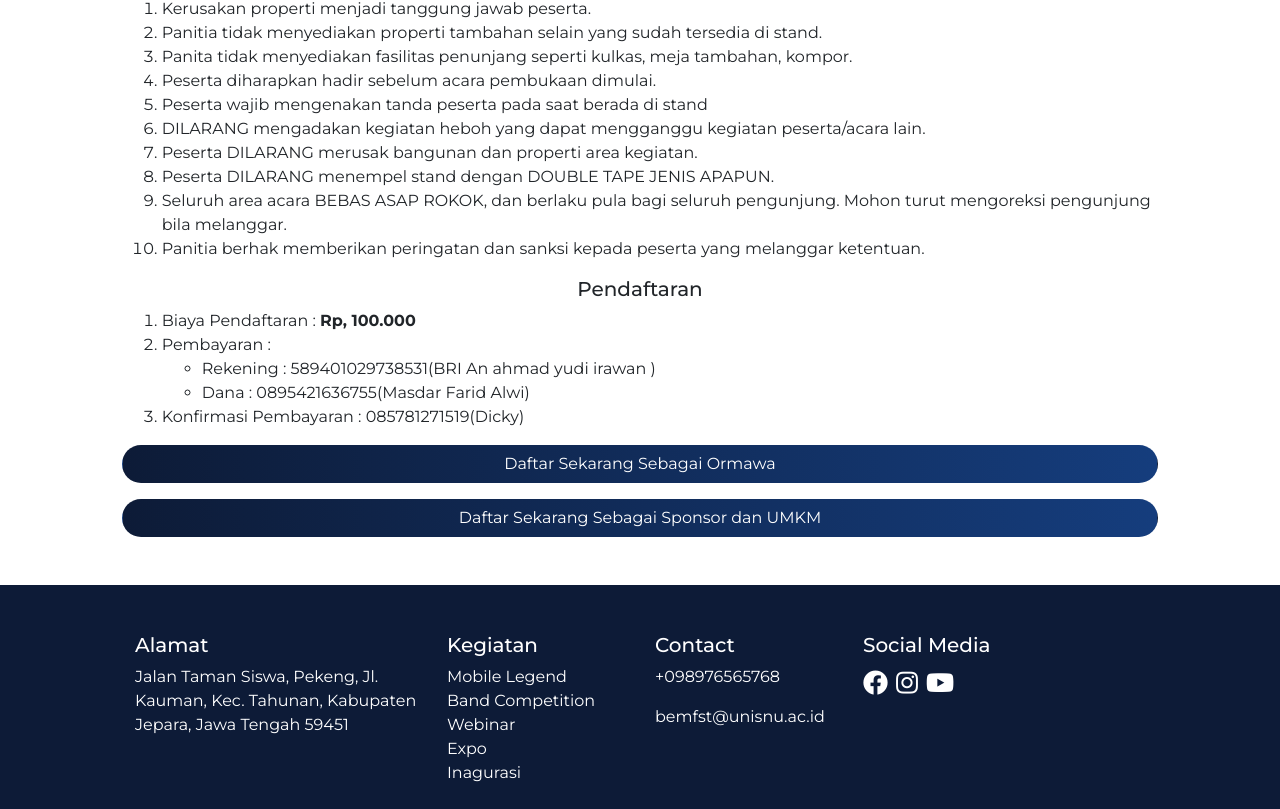
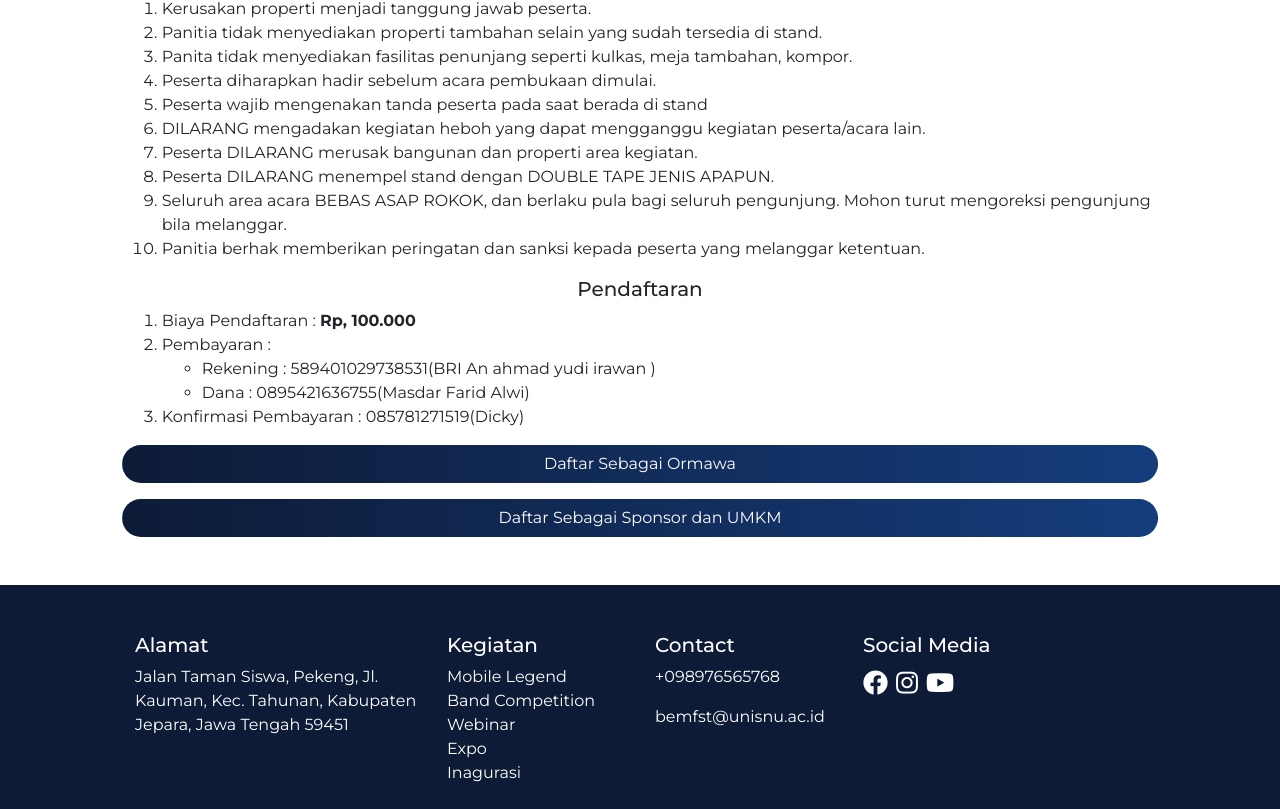
Before and after one commit to ArisEXTIdea/technofest2021fin, a React (Create React App) app: page /expo in a window 1280 px wide. Shown: the part 1472-2281 px from the top of the page. Built offline with nearby package versions, Linux system fonts and the light colour scheme.

Commit message:
Technofest 2021

```diff
--- a/src/components/molecules/navbar/Navbar.jsx
+++ b/src/components/molecules/navbar/Navbar.jsx
@@ -33,7 +33,6 @@ export class Navbar extends Component {
                                     <div className="dropdown-menu" aria-labelledby="navbarDropdown">
                                         <Link to="/webinar" className="dropdown-item" >Webinar</Link>
                                         <Link to='/expo' className="dropdown-item" >Expo</Link>
-                                        <Link to='/donor-darah' className="dropdown-item" >Donor Darah</Link>
                                     </div>
                                 </span>
                                 <Link to='/pengumuman'><p className="nav-item nav-link" >Pengumuman</p></Link>
--- a/src/pages/Expo/Expoabout.jsx
+++ b/src/pages/Expo/Expoabout.jsx
@@ -64,8 +64,8 @@ export class Expoabout extends Component {
                             </li>
                             <li>Konfirmasi Pembayaran : 085781271519(Dicky)</li>
                         </ol>
-                        <Link to="/expo/ormawa/daftar"><Button title="Daftar Sekarang Sebagai Ormawa" addStyle="btn-block"/></Link>
-                        <Link to="/expo/partner/daftar"><Button title="Daftar Sekarang Sebagai Sponsor dan UMKM" addStyle="btn-block mt-3"/></Link>
+                        <Link to="/expo/ormawa/daftar"><Button title="Daftar Sebagai Ormawa" addStyle="btn-block"/></Link>
+                        <Link to="/expo/partner/daftar"><Button title="Daftar Sebagai Sponsor dan UMKM" addStyle="btn-block mt-3"/></Link>
                     </div>
                 </div>
                 <Footer />
--- a/src/pages/Expo/Expoormawaform.jsx
+++ b/src/pages/Expo/Expoormawaform.jsx
@@ -43,7 +43,7 @@ const Expoormawaform = () => {
                     <h3 className="text-center">Daftar Expo Ormawa TECHNOFEST 2021</h3>
                         <form enctype="application/json">
                         <Input type="text" labelName="Nama Ormawa" placeholder="Masukkan ormawa disini..." name="ormawa_name" onChange={handleChange}/>
-                            <Input type="text" labelName="E-Nama Kaprodi/Pembimbing" placeholder="Masukkan kaprodi/pembimbing disini..." name="kaprodi_name" onChange={handleChange}/>
+                            <Input type="text" labelName="Nama Kaprodi/Pembimbing" placeholder="Masukkan kaprodi/pembimbing disini..." name="kaprodi_name" onChange={handleChange}/>
                             <Input type="text" labelName="Nama Ketua Ormawa" placeholder="Masukkan nama ketua disini..." name="ketua_name" onChange={handleChange}/>
                             <Input type="text" labelName="Nomor Telephone" placeholder="Masukkan no telepon disini..." name="telephone" onChange={handleChange}/>
                             <Button title="Simpan" addStyle="btn-block" type="button" onClick={handleSave}/>
--- a/src/pages/Mobilelegend/Mobilelegendabout.jsx
+++ b/src/pages/Mobilelegend/Mobilelegendabout.jsx
@@ -13,7 +13,6 @@ export class Mobilelegendabout extends Component {
                         <h2 className='text-center'>Mobile Legend Tournament</h2>
                         <h2 className='text-center mb-5'>Season 3</h2>
                         <img src={mlbanner} alt="Mobile Legend Banner" className='img-fluid'/>
-                        <Link to="/mobilelegend/daftar"><Button title="Daftar Sekarang" addStyle="btn-block mt-3"/></Link>
                         <h4 className='mt-5'>Peraturan dan Ketentuan Turnamen:</h4>
                         <h5 className='text-center mt-3'>TimeLine</h5>
                         <ul>
--- a/src/pages/aboutpage/Aboutpage.jsx
+++ b/src/pages/aboutpage/Aboutpage.jsx
@@ -27,7 +27,7 @@ export class Aboutpage extends Component {
                 <div className="row justify-content-center align-items-center mt-5">
                     <div className="col-10">
                         <h2 className='text-center mb-3'>Ada apa nih di Technofest 2021?</h2>
-                        <p>Ditahun 2021 ini Technofest mengusung tema "Produktifitas dan Kreativitas Mahasiswa di Era New Normal dan tentunya dengan tema tersebut kami menghadirkan banyak kegiatan yang menarik dan seru yang dapat kita nikmati walaupun kita masih berada di masa pandemi.Di Technofest 2021 ini juga kami bekerjasama dengan berbagai pihak seperti UMKM dan Bintang tamu-bintang tamu keren untuk menambah keseruan di Technofest 2021. Penasaran nih apa saja kegiatan di Technofest 2021...?</p>
+                        <p>Ditahun 2021 ini Technofest mengusung tema "Produktifitas dan Kreativitas Mahasiswa di Era New Normal" dan tentunya dengan tema tersebut kami menghadirkan banyak kegiatan yang menarik dan seru yang dapat kita nikmati walaupun kita masih berada di masa pandemi.Di Technofest 2021 ini juga kami bekerjasama dengan berbagai pihak seperti UMKM dan Bintang tamu-bintang tamu keren untuk menambah keseruan di Technofest 2021. Penasaran nih apa saja kegiatan di Technofest 2021...?</p>
                         <p>Ini dia kegiatan seru yang bisa kita nikmati di Technofest 2021...</p>
                     </div>
                     {/* Card Section - this section contain link to register form for each event in technofest 2021 */}
@@ -39,7 +39,7 @@ export class Aboutpage extends Component {
                             <Card cardButtonLink='/band/daftar' cardImg={bandthumb} cardContent="Band Competition" cardHeader="Accoustic Competition" />
                         </div>
                         <div className="col-12 col-md-4">
-                            <Card cardButtonLink='/expo' cardImg={expothumb} cardContent="Expo" cardHeader="Expo FST" />
+                            <Card cardButtonLink='/expo' cardImg={expothumb} cardContent="Expo" cardHeader="Expo Technofest" />
                         </div>
                     </div>
                     <div className="row about-card-row mb-5 justify-content-center align-items-center">
--- a/src/pages/landingpage/Landingpage.jsx
+++ b/src/pages/landingpage/Landingpage.jsx
@@ -45,7 +45,6 @@ const Landingpage = () => {
                                 <div className="dropdown-menu" aria-labelledby="navbarDropdown">
                                     <Link to='/webinar' className="dropdown-item" >Webinar</Link>
                                     <Link to='/expo' className="dropdown-item" >Expo</Link>
-                                    <Link to='/donor-darah' className="dropdown-item" >Donor Darah</Link>
                                 </div>
                             </span>
                             <Link to='/pengumuman'><p className="nav-item nav-link" >Pengumuman</p></Link>
```
